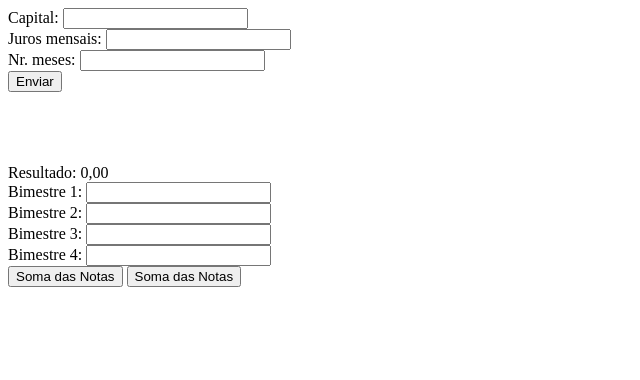
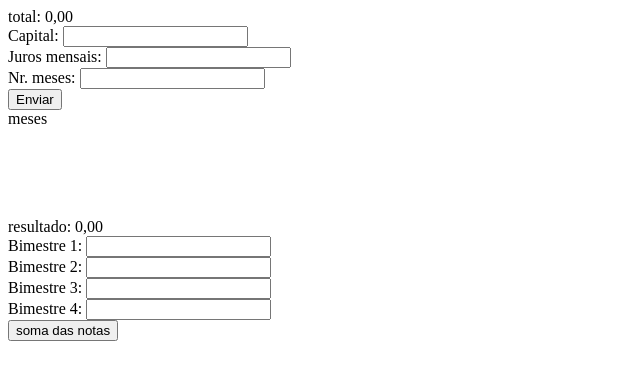
Before and after one commit to mateusperera/primeirof_3t, a plain HTML site: page index.html in a window 1280 px wide. Shown: the whole page, without its empty margins (0-640 px from the left). Drawn offline with Linux system fonts and the light colour scheme.

Commit message:
Update index.html

```diff
--- a/index.html
+++ b/index.html
@@ -6,25 +6,35 @@
     <meta name="viewport" content="width=device-width, initial-scale=1.0">
     <title>Primeiro F</title>
     <script src="estudo.js"></script>
+    <link rel="stylesheet" href="geral.css">
 </head>
 <body>
-
+  <div class="calculadora">
+      <div id="sptotal">
+<span id="total">total: 0,00</span>
+      </div>
     Capital: <input id="valor" type="text"><br>
     Juros mensais: <input id="juros" type="text"><br>
     Nr. meses: <input id="meses" type="text"><br>
-    <button onclick="total()"> Enviar</button>
+    <button onclick="total()"> Enviar</button><br>
+    <div id="spmes">
+        <span id="mes">meses</span>
+              </div>
+  </div>
 
-    <br><br><br><br><br>
-<span id="resul">Resultado: 0,00</span><br>
-Bimestre 1: <input id="b1" type="text"><br>
-Bimestre 2: <input id="b2" type="text"><br>
-Bimestre 3: <input id="b3" type="text"><br>
-Bimestre 4: <input id="b4" type="text"><br>
+      <br><br><br><br><br>
 
-<button onclick="SomadaNota()">Soma das Notas</button>
+      <span id="result">resultado: 0,00</span><br>
+      Bimestre 1: <input id="b1" type="text"><br>
+      Bimestre 2: <input id="b2" type="text"><br>
+      Bimestre 3: <input id="b3" type="text"><br>
+      Bimestre 4: <input id="b4" type="text"><br>
+
+      <button onclick="jota()">soma das notas</button>
 
 
-<button onclick="NotadaSoma()">Soma das Notas</button>
+
+
 
 </body>
 </html>
```
